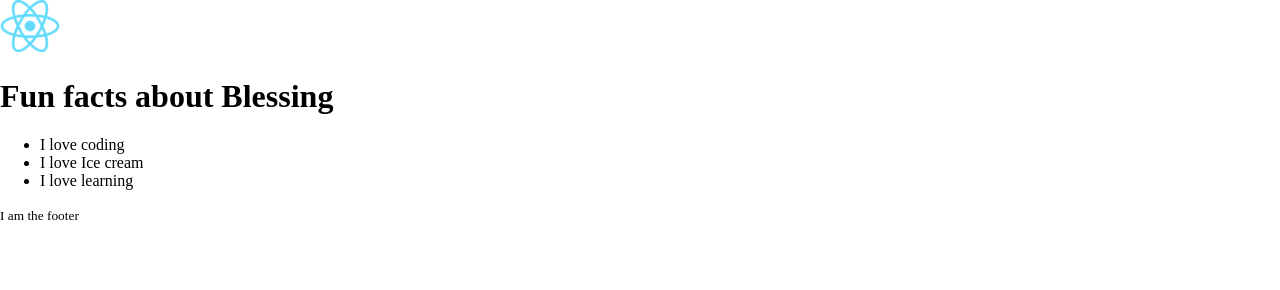
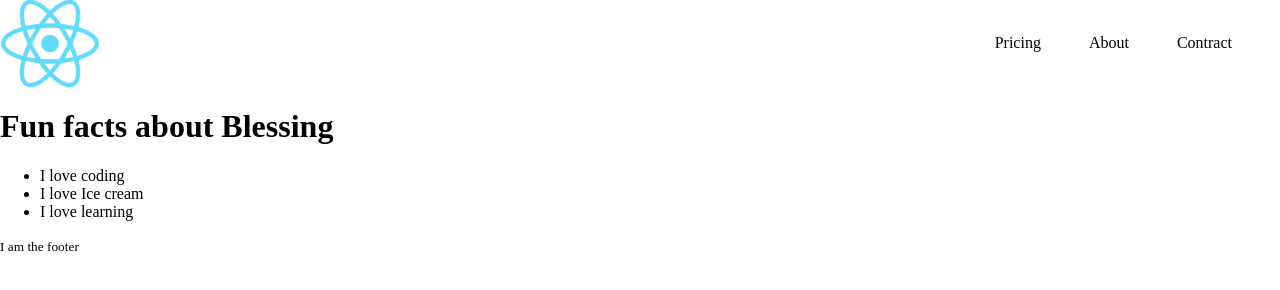
Before and after one commit to bl-aire/react, a plain HTML site: page index.html in a window 1280 px wide. Drawn offline with nearby package versions, Linux system fonts and the light colour scheme.

Commit message:
Style using css

```diff
--- a/index.css
+++ b/index.css
@@ -2,3 +2,19 @@ html, body{
     margin: 0;
     padding: 0;
 }
+
+nav{
+    list-style-type: none;
+    display: flex;
+    justify-content: space-between;
+}
+
+.nav-items{
+    list-style-type:none ;
+    display: flex;
+    align-items: center;
+}
+
+.nav-items li{
+    margin-right: 3em;
+}
--- a/index.js
+++ b/index.js
@@ -3,7 +3,12 @@ function Nav() {
     return (
         <header>
             <nav>
-                <img src="./React-icon.svg.png" width="60px" />
+                <img src="./React-icon.svg.png" width="100px" />
+                <ul className="nav-items">
+                    <li>Pricing</li>
+                    <li>About</li>
+                    <li>Contract</li>
+                </ul>
             </nav>
         </header>
     )
```
